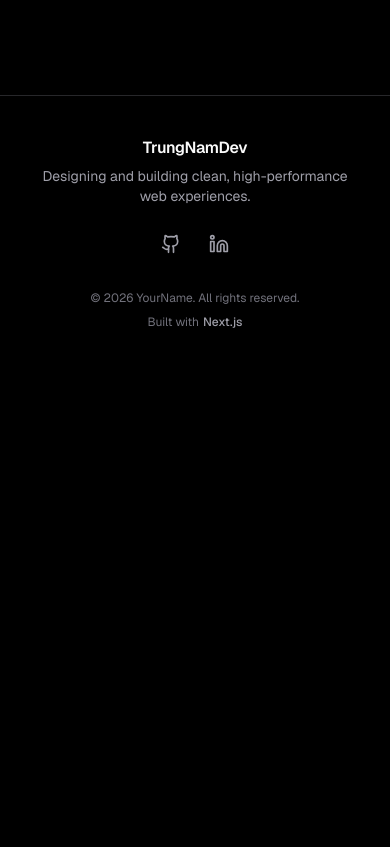
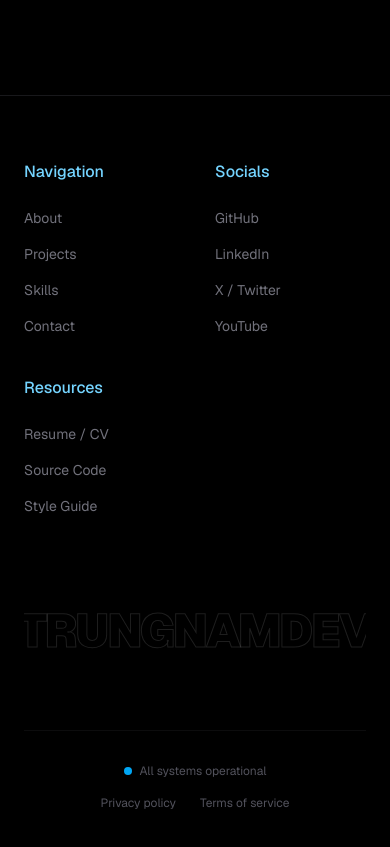
Before and after one commit to thtn-dev/nextjs-portfolio-blog, a Next.js app: page / in a window 390 px wide. Shown: the part 6313-7160 px from the top of the page. Before the commit the page ends 6683 px from the top, so only its background shows below. Built offline with nearby package versions, Linux system fonts and the light colour scheme.

Commit message:
feat: enhance footer layout with navigation, socials, and resources sections

```diff
--- a/components/layout/footer.tsx
+++ b/components/layout/footer.tsx
@@ -1,62 +1,60 @@
+import Link from "next/link"
+
 export function Footer() {
-  const currentYear = new Date().getFullYear()
+  return (
+    <footer className="w-full bg-[#050505] text-zinc-400 py-16 font-sans overflow-hidden border-t border-zinc-900">
+      <div className="mx-auto max-w-7xl px-6 md:px-8">
 
-  return (
-    <footer className="w-full border-t border-zinc-800 bg-zinc-950 text-zinc-400 py-10 md:py-16 font-sans">
-      <div className="mx-auto flex max-w-7xl flex-col items-center justify-center px-6 text-center md:px-8">
-        {/* Name and tagline */}
-        <div className="mb-6">
-          <h2 className="text-base font-semibold tracking-tight text-zinc-50">
-            TrungNamDev
-          </h2>
-          <p className="mt-1.5 text-sm text-zinc-400 max-w-xs">
-            Designing and building clean, high-performance web experiences.
-          </p>
+        {/* Top Section: Columns */}
+        <div className="grid grid-cols-2 md:grid-cols-4 gap-10 mb-20">
+          {/* Column 1: Navigation */}
+          <div className="flex flex-col gap-4">
+            <h3 className="text-sky-300 font-medium text-base mb-2">Navigation</h3>
+            <Link href="#about" className="text-zinc-500 hover:text-zinc-300 text-sm transition-colors">About</Link>
+            <Link href="#projects" className="text-zinc-500 hover:text-zinc-300 text-sm transition-colors">Projects</Link>
+            <Link href="#skills" className="text-zinc-500 hover:text-zinc-300 text-sm transition-colors">Skills</Link>
+            <Link href="#contact" className="text-zinc-500 hover:text-zinc-300 text-sm transition-colors">Contact</Link>
+          </div>
+
+          {/* Column 2: Socials */}
+          <div className="flex flex-col gap-4">
+            <h3 className="text-sky-300 font-medium text-base mb-2">Socials</h3>
+            <a href="https://github.com" target="_blank" rel="noopener noreferrer" className="text-zinc-500 hover:text-zinc-300 text-sm transition-colors">GitHub</a>
+            <a href="https://linkedin.com" target="_blank" rel="noopener noreferrer" className="text-zinc-500 hover:text-zinc-300 text-sm transition-colors">LinkedIn</a>
+            <a href="#" target="_blank" rel="noopener noreferrer" className="text-zinc-500 hover:text-zinc-300 text-sm transition-colors">X / Twitter</a>
+            <a href="#" target="_blank" rel="noopener noreferrer" className="text-zinc-500 hover:text-zinc-300 text-sm transition-colors">YouTube</a>
+          </div>
+
+          {/* Column 3: Resources */}
+          <div className="flex flex-col gap-4">
+            <h3 className="text-sky-300 font-medium text-base mb-2">Resources</h3>
+            <a href="/pdf/Tang-Ho-Trung-Nam-CV.pdf" target="_blank" rel="noopener noreferrer" className="text-zinc-500 hover:text-zinc-300 text-sm transition-colors">Resume / CV</a>
+            <a href="#" className="text-zinc-500 hover:text-zinc-300 text-sm transition-colors">Source Code</a>
+            <a href="#" className="text-zinc-500 hover:text-zinc-300 text-sm transition-colors">Style Guide</a>
+          </div>
+
         </div>
 
-        {/* Social Icons */}
-        <div className="flex items-center gap-5 mb-8">
-          <a
-            href="https://github.com"
-            target="_blank"
-            rel="noopener noreferrer"
-            className="text-zinc-400 hover:text-zinc-50 transition-colors p-1"
-            aria-label="GitHub"
+        {/* Middle Section: Giant Outline Text */}
+        <div className="w-full flex justify-center mb-16 overflow-hidden">
+          <h1
+            className="text-[12vw] md:text-[8vw] font-black tracking-tighter uppercase whitespace-nowrap text-transparent opacity-80"
+            style={{ WebkitTextStroke: "1px rgba(255, 255, 255, 0.15)" }}
           >
-            <svg className="size-5" viewBox="0 0 24 24" fill="none" stroke="currentColor" strokeWidth="2" strokeLinecap="round" strokeLinejoin="round">
-              <path d="M15 22v-4a4.8 4.8 0 0 0-1-3.5c3 0 6-2 6-5.5.08-1.25-.27-2.48-1-3.5.28-1.15.28-2.35 0-3.5 0 0-1 0-3 1.5-2.64-.5-5.36-.5-8 0C6 2 5 2 5 2c-.3 1.15-.3 2.35 0 3.5A5.403 5.403 0 0 0 4 9c0 3.5 3 5.5 6 5.5-.39.49-.68 1.05-.85 1.65-.17.6-.22 1.23-.15 1.85v4" />
-              <path d="M9 18c-4.51 2-5-2-7-2" />
-            </svg>
-          </a>
-          <a
-            href="https://linkedin.com"
-            target="_blank"
-            rel="noopener noreferrer"
-            className="text-zinc-400 hover:text-zinc-50 transition-colors p-1"
-            aria-label="LinkedIn"
-          >
-            <svg className="size-5" viewBox="0 0 24 24" fill="none" stroke="currentColor" strokeWidth="2" strokeLinecap="round" strokeLinejoin="round">
-              <path d="M16 8a6 6 0 0 1 6 6v7h-4v-7a2 2 0 0 0-2-2 2 2 0 0 0-2 2v7h-4v-7a6 6 0 0 1 6-6z" />
-              <rect width="4" height="12" x="2" y="9" />
-              <circle cx="4" cy="4" r="2" />
-            </svg>
-          </a>
+            TrungNamDev
+          </h1>
         </div>
 
-        {/* Copyright and Info */}
-        <div className="flex flex-col gap-2 text-xs text-zinc-500">
-          <p>© {currentYear} YourName. All rights reserved.</p>
-          <p className="flex items-center justify-center gap-1">
-            Built with{" "}
-            <a
-              href="https://nextjs.org"
-              target="_blank"
-              rel="noopener noreferrer"
-              className="font-medium text-zinc-400 hover:text-zinc-50 hover:underline transition-colors"
-            >
-              Next.js
-            </a>
-          </p>
+        {/* Bottom Bar */}
+        <div className="flex flex-col md:flex-row justify-between items-center gap-4 text-xs text-zinc-600 pt-8 border-t border-zinc-900/50">
+          <div className="flex items-center gap-2">
+            <span className="w-2 h-2 rounded-full bg-sky-500"></span>
+            All systems operational
+          </div>
+          <div className="flex items-center gap-6">
+            <a href="#" className="hover:text-zinc-400 transition-colors">Privacy policy</a>
+            <a href="#" className="hover:text-zinc-400 transition-colors">Terms of service</a>
+          </div>
         </div>
       </div>
     </footer>
```
